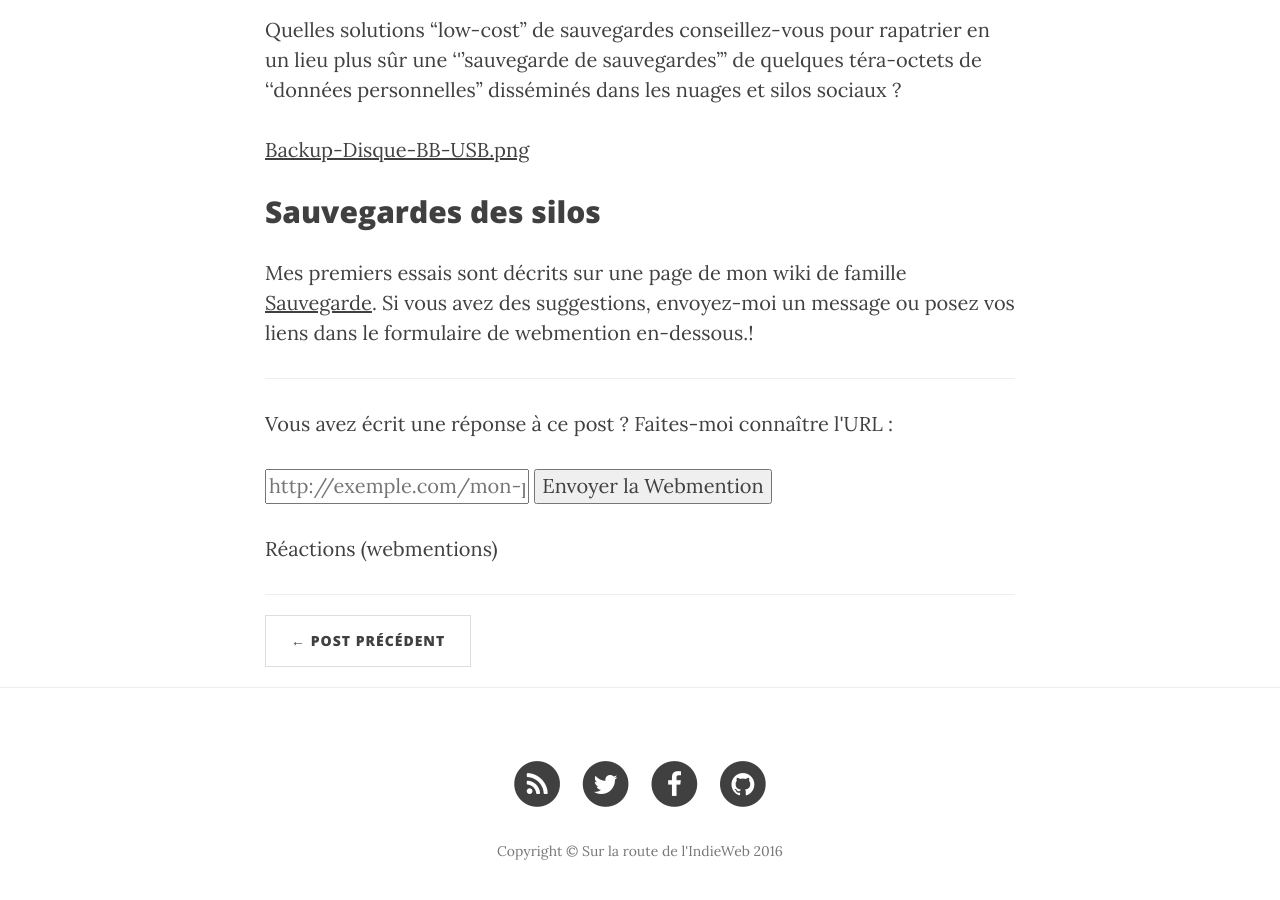
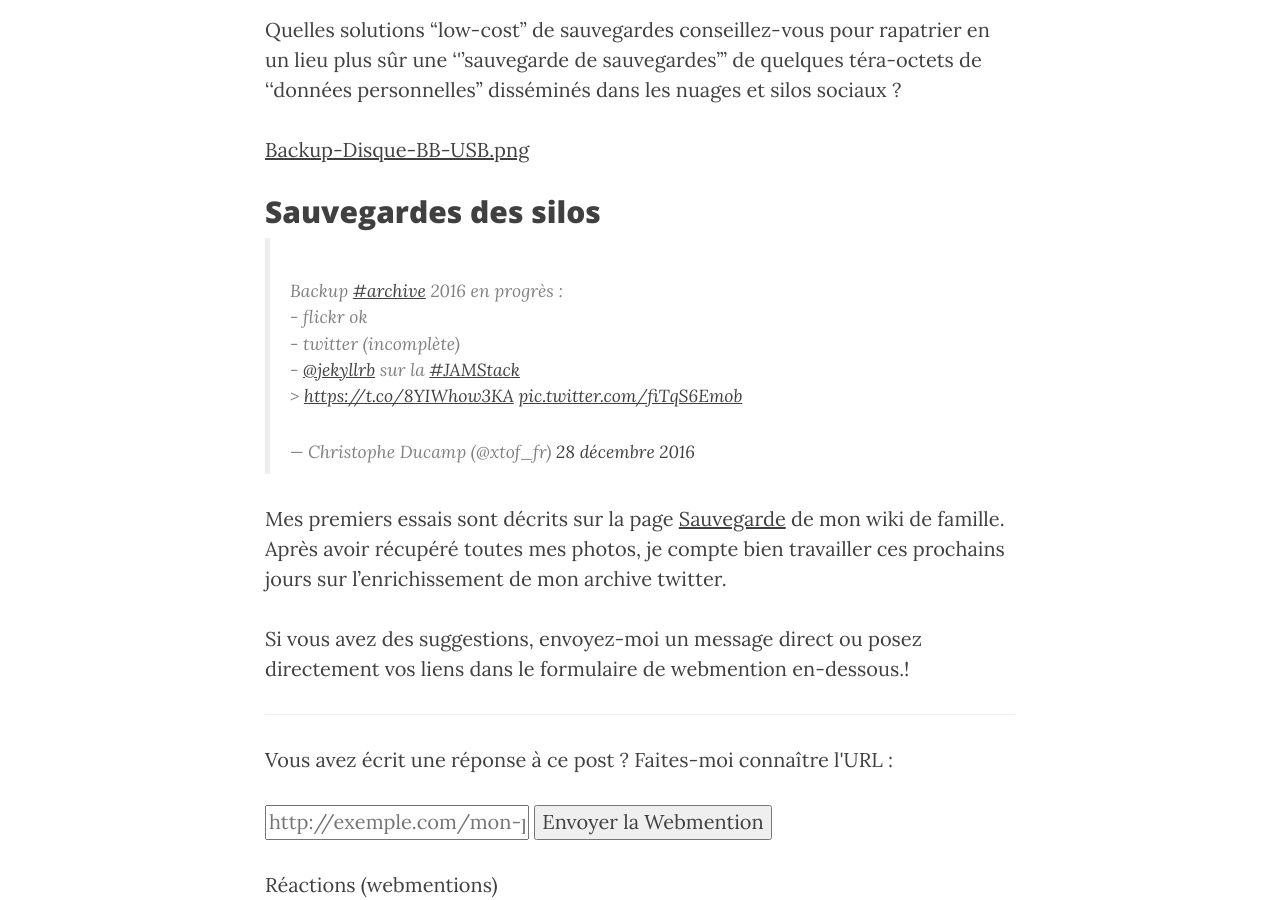
Before and after one commit to ChristopheDucamp/xtof-clean-blog, a Jekyll site: the page built from _posts/2016-12-30-sauvegarde-2017.markdown, in a window 1280 px wide and 900 px high, scrolled down 1201 px. Built offline with Jekyll 4.4.1, drawn with Linux system fonts in a browser that asks for light colours; nearby versions of some CDN libraries; comment, search, counter and statistics services are not loaded.

Commit message:
Updated Sauvegarde 2017

```diff
--- a/_posts/2016-12-30-sauvegarde-2017.markdown
+++ b/_posts/2016-12-30-sauvegarde-2017.markdown
@@ -30,4 +30,9 @@ Quelles solutions "low-cost" de sauvegardes conseillez-vous pour rapatrier en un
 
 ## Sauvegardes des silos
 
-Mes premiers essais sont décrits sur une page de mon wiki de famille [Sauvegarde](https://ducamp.me/Sauvegarde). Si vous avez des suggestions, envoyez-moi un message ou posez vos liens dans le formulaire de webmention en-dessous.!
+<blockquote class="twitter-tweet" data-lang="fr"><p lang="fr" dir="ltr">Backup <a href="https://twitter.com/hashtag/archive?src=hash">#archive</a> 2016 en progrès : <br>- flickr ok <br>- twitter (incomplète) <br>-  <a href="https://twitter.com/jekyllrb">@jekyllrb</a> sur la <a href="https://twitter.com/hashtag/JAMStack?src=hash">#JAMStack</a><br> &gt; <a href="https://t.co/8YIWhow3KA">https://t.co/8YIWhow3KA</a> <a href="https://t.co/fiTqS6Emob">pic.twitter.com/fiTqS6Emob</a></p>&mdash; Christophe Ducamp (@xtof_fr) <a href="https://twitter.com/xtof_fr/status/814085979661340673">28 décembre 2016</a></blockquote>
+<script async src="//platform.twitter.com/widgets.js" charset="utf-8"></script>
+
+Mes premiers essais sont décrits sur la page [Sauvegarde](https://ducamp.me/Sauvegarde) de mon wiki de famille. Après avoir récupéré toutes mes photos, je compte bien travailler ces prochains jours sur l'enrichissement de mon archive twitter.
+
+Si vous avez des suggestions, envoyez-moi un message direct ou posez directement vos liens dans le formulaire de webmention en-dessous.!
```
